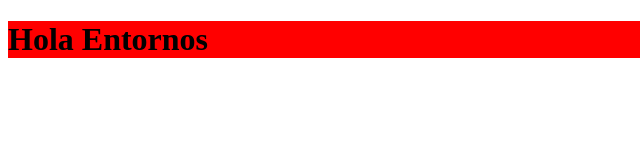
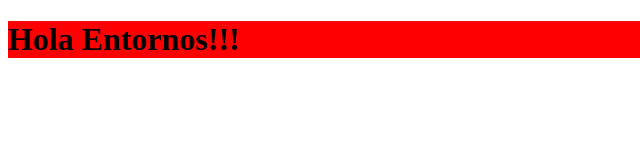
Before and after one commit to juanmelmos/SMEAGOL, a plain HTML site: page index.html in a window 1280 px wide. Shown: the full height of the page, 0-640 px from the left. Drawn offline with Linux system fonts and the light colour scheme.

Commit message:
Segundo commit

```diff
--- a/index.html
+++ b/index.html
@@ -8,6 +8,6 @@
     <title>Proyecto Web Entornos</title>
 </head>
 <body>
-    <h1>Hola Entornos</h1>
+    <h1>Hola Entornos!!!</h1>
 </body>
 </html>
```
